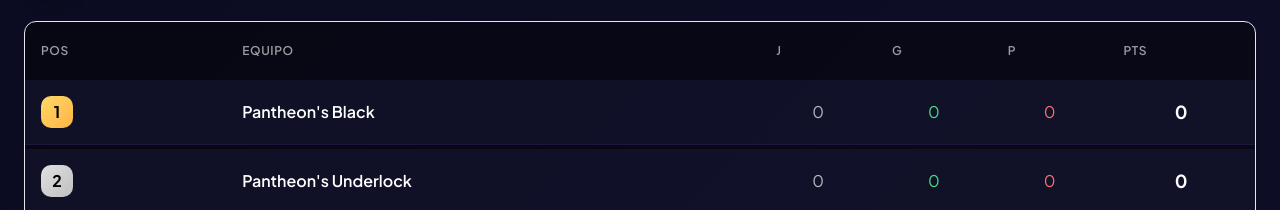
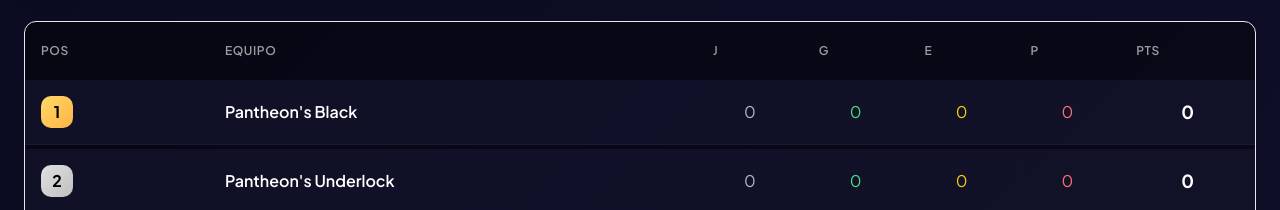
Before and after one commit to juuanmagoya/LigaGlamour, a plain HTML site: page divisions.html in a window 1280 px wide. Shown: the part 742-952 px from the top of the page. Drawn offline with nearby package versions, Linux system fonts and the light colour scheme.

Commit message:
fix: corrigiendo nombres y agregando columna de empates

```diff
--- a/divisions.html
+++ b/divisions.html
@@ -432,6 +432,7 @@
                                         <th>EQUIPO</th>
                                         <th class="text-center">J</th>
                                         <th class="text-center">G</th>
+                                        <th class="text-center">E</th>
                                         <th class="text-center">P</th>
                                         <th class="text-center">PTS</th>
                                     </tr>
@@ -477,6 +478,7 @@
                                         <th>EQUIPO</th>
                                         <th class="text-center">J</th>
                                         <th class="text-center">G</th>
+                                        <th class="text-center">E</th>
                                         <th class="text-center">P</th>
                                         <th class="text-center">PTS</th>
                                     </tr>
@@ -522,6 +524,7 @@
                                         <th>EQUIPO</th>
                                         <th class="text-center">J</th>
                                         <th class="text-center">G</th>
+                                        <th class="text-center">E</th>
                                         <th class="text-center">P</th>
                                         <th class="text-center">PTS</th>
                                     </tr>
@@ -563,6 +566,7 @@
                                         <th>EQUIPO</th>
                                         <th class="text-center">J</th>
                                         <th class="text-center">G</th>
+                                        <th class="text-center">E</th>
                                         <th class="text-center">P</th>
                                         <th class="text-center">PTS</th>
                                     </tr>
--- a/js/div.js
+++ b/js/div.js
@@ -1,64 +1,79 @@
 // Datos para las tablas de divisiones
+// SOLO necesitas actualizar: played, wins, draws, losses
+// Los points se calculan AUTOMÁTICAMENTE
 const divisionsData = {
     first: [
-        { team: "Pantheon's Black", played: 0, wins: 0, losses: 0, points: 0 },
-        { team: "Pantheon's Underlock", played: 0, wins: 0, losses: 0, points: 0 },
-        { team: "Nikabida", played: 0, wins: 0, losses: 0, points: 0 },
-        { team: "Squad Fénix", played: 0, wins: 0, losses: 0, points: 0 },
-        { team: "Fracture Gaming", played: 0, wins: 0, losses: 0, points: 0 },
-        { team: "Fénix Rawr", played: 0, wins: 0, losses: 0, points: 0 },
-        { team: "Night Hunters", played: 0, wins: 0, losses: 0, points: 0 },
-        { team: "Pantheons Pride", played: 0, wins: 0, losses: 0, points: 0 },
-        { team: "Kosmos Khaos", played: 0, wins: 0, losses: 0, points: 0 },
-        { team: "Sector Z", played: 0, wins: 0, losses: 0, points: 0 },
-        { team: "Eleven", played: 0, wins: 0, losses: 0, points: 0 },
-        { team: "Exilium One", played: 0, wins: 0, losses: 0, points: 0 }
+        { team: "Pantheon's Black", played: 0, wins: 0, draws: 0, losses: 0 },
+        { team: "Pantheon's Underlock", played: 0, wins: 0, draws: 0, losses: 0 },
+        { team: "Nikabida", played: 0, wins: 0, draws: 0, losses: 0 },
+        { team: "Squad Fénix", played: 0, wins: 0, draws: 0, losses: 0 },
+        { team: "Fracture Gaming", played: 0, wins: 0, draws: 0, losses: 0 },
+        { team: "Fénix Rawr", played: 0, wins: 0, draws: 0, losses: 0 },
+        { team: "Night Hunters", played: 0, wins: 0, draws: 0, losses: 0 },
+        { team: "Pantheons Pride", played: 0, wins: 0, draws: 0, losses: 0 },
+        { team: "Kosmos Khaos", played: 0, wins: 0, draws: 0, losses: 0 },
+        { team: "Sector Z", played: 0, wins: 0, draws: 0, losses: 0 },
+        { team: "Eleven Starboy", played: 0, wins: 0, draws: 0, losses: 0 },
+        { team: "Exilium One", played: 0, wins: 0, draws: 0, losses: 0 }
     ],
 
     second: [
-        { team: "Night Hunters Rise", played: 0, wins: 0, losses: 0, points: 0 },
-        { team: "Entity7", played: 0, wins: 0, losses: 0, points: 0 },
-        { team: "Fénix Yokai", played: 0, wins: 0, losses: 0, points: 0 },
-        { team: "Pantheons Wrath", played: 0, wins: 0, losses: 0, points: 0 },
-        { team: "Pantheons Eclipse", played: 0, wins: 0, losses: 0, points: 0 },
-        { team: "Exilium Tatsu", played: 0, wins: 0, losses: 0, points: 0 },
-        { team: "Shohoku Stars", played: 0, wins: 0, losses: 0, points: 0 },
-        { team: "WoW Esports", played: 0, wins: 0, losses: 0, points: 0 },
-        { team: "Synergy", played: 0, wins: 0, losses: 0, points: 0 },
-        { team: "King Kao", played: 0, wins: 0, losses: 0, points: 0 },
-        { team: "S2 Showmatch", played: 0, wins: 0, losses: 0, points: 0 },
-        { team: "Agni Kai Esports", played: 0, wins: 0, losses: 0, points: 0 }
+        { team: "Night Hunters Rise", played: 0, wins: 0, draws: 0, losses: 0 },
+        { team: "Entity7", played: 0, wins: 0, draws: 0, losses: 0 },
+        { team: "Fénix Yokai", played: 0, wins: 0, draws: 0, losses: 0 },
+        { team: "Pantheons Wrath", played: 0, wins: 0, draws: 0, losses: 0 },
+        { team: "Pantheons Eclipse", played: 0, wins: 0, draws: 0, losses: 0 },
+        { team: "Exilium Tatsu", played: 0, wins: 0, draws: 0, losses: 0 },
+        { team: "Shohoku Stars", played: 0, wins: 0, draws: 0, losses: 0 },
+        { team: "WoW Esports", played: 0, wins: 0, draws: 0, losses: 0 },
+        { team: "Synergy", played: 0, wins: 0, draws: 0, losses: 0 },
+        { team: "King Kao", played: 0, wins: 0, draws: 0, losses: 0 },
+        { team: "S2 Showmatch", played: 0, wins: 0, draws: 0, losses: 0 },
+        { team: "Agni Kai Esports", played: 0, wins: 0, draws: 0, losses: 0 }
     ],
 
     third: [
-        { team: "Kosmos", played: 0, wins: 0, losses: 0, points: 0 },
-        { team: "Five Furious", played: 0, wins: 0, losses: 0, points: 0 },
-        { team: "Night Hunters Arise", played: 0, wins: 0, losses: 0, points: 0 },
-        { team: "Abyss Of Shadows", played: 0, wins: 0, losses: 0, points: 0 },
-        { team: "Kings Slayers", played: 0, wins: 0, losses: 0, points: 0 },
-        { team: "Exilium Kings", played: 0, wins: 0, losses: 0, points: 0 },
-        { team: "Misty Haze", played: 0, wins: 0, losses: 0, points: 0 },
-        { team: "Mean Girls 2", played: 0, wins: 0, losses: 0, points: 0 },
-        { team: "Kinshi", played: 0, wins: 0, losses: 0, points: 0 },
-        { team: "Beastmode", played: 0, wins: 0, losses: 0, points: 0 },
-        { team: "Nexus Prime", played: 0, wins: 0, losses: 0, points: 0 },
-        { team: "Backtime", played: 0, wins: 0, losses: 0, points: 0 }
+        { team: "Kosmos", played: 0, wins: 0, draws: 0, losses: 0 },
+        { team: "Five Furious", played: 0, wins: 0, draws: 0, losses: 0 },
+        { team: "Night Hunters Arise", played: 0, wins: 0, draws: 0, losses: 0 },
+        { team: "Abyss Of Shadows", played: 0, wins: 0, draws: 0, losses: 0 },
+        { team: "Kings Slayers", played: 0, wins: 0, draws: 0, losses: 0 },
+        { team: "Exilium Kings", played: 0, wins: 0, draws: 0, losses: 0 },
+        { team: "Misty Haze", played: 0, wins: 0, draws: 0, losses: 0 },
+        { team: "Mean Girls 2", played: 0, wins: 0, draws: 0, losses: 0 },
+        { team: "Kinshi", played: 0, wins: 0, draws: 0, losses: 0 },
+        { team: "Beastmode", played: 0, wins: 0, draws: 0, losses: 0 },
+        { team: "Nexus Prime", played: 0, wins: 0, draws: 0, losses: 0 },
+        { team: "Backtime", played: 0, wins: 0, draws: 0, losses: 0 }
     ],
 
     fourth: [
-        { team: "Kosmos Gala", played: 0, wins: 0, losses: 0, points: 0 },
-        { team: "Silent Oportunity", played: 0, wins: 0, losses: 0, points: 0 },
-        { team: "Exilium Reign", played: 0, wins: 0, losses: 0, points: 0 },
-        { team: "White Lions", played: 0, wins: 0, losses: 0, points: 0 },
-        { team: "Harakiri", played: 0, wins: 0, losses: 0, points: 0 },
-        { team: "Temperance Beta", played: 0, wins: 0, losses: 0, points: 0 },
-        { team: "White Lions Fly", played: 0, wins: 0, losses: 0, points: 0 },
-        { team: "KAMYKAZEZ", played: 0, wins: 0, losses: 0, points: 0 },
-        { team: "La alianza", played: 0, wins: 0, losses: 0, points: 0 },
-        { team: "Argentum", played: 0, wins: 0, losses: 0, points: 0 },
-        { team: "M7", played: 0, wins: 0, losses: 0, points: 0 },
+        { team: "Kosmos Gala", played: 0, wins: 0, draws: 0, losses: 0 },
+        { team: "Silent Oportunity", played: 0, wins: 0, draws: 0, losses: 0 },
+        { team: "Exilium Reign", played: 0, wins: 0, draws: 0, losses: 0 },
+        { team: "White Lions", played: 0, wins: 0, draws: 0, losses: 0 },
+        { team: "Harakiri", played: 0, wins: 0, draws: 0, losses: 0 },
+        { team: "Temperance Beta", played: 0, wins: 0, draws: 0, losses: 0 },
+        { team: "White Lions Fly", played: 0, wins: 0, draws: 0, losses: 0 },
+        { team: "KAMYKAZEZ", played: 0, wins: 0, draws: 0, losses: 0 },
+        { team: "La alianza", played: 0, wins: 0, draws: 0, losses: 0 },
+        { team: "Argentum", played: 0, wins: 0, draws: 0, losses: 0 },
+        { team: "M7", played: 0, wins: 0, draws: 0, losses: 0 },
     ]
 };
+
+// Función para calcular puntos automáticamente (3 por victoria, 1 por empate)
+function calculatePoints(team) {
+    return (team.wins * 3) + (team.draws * 1);
+}
+
+// Función para procesar los datos de una división (agrega puntos calculados)
+function processDivisionData(data) {
+    return data.map(team => ({
+        ...team,
+        points: calculatePoints(team)
+    }));
+}
 
 // Función para cargar una tabla de división
 function loadDivisionTable(divisionId, data) {
@@ -71,10 +86,14 @@ function loadDivisionTable(divisionId, data) {
 
     tableBody.innerHTML = '';
 
-    // ORDEN AUTOMÁTICO
-    const sortedData = [...data].sort((a, b) => {
+    // Procesar los datos para calcular puntos automáticamente
+    const processedData = processDivisionData(data);
+
+    // ORDEN AUTOMÁTICO (por puntos, luego wins, luego draws)
+    const sortedData = [...processedData].sort((a, b) => {
         if (b.points !== a.points) return b.points - a.points;
-        return b.wins - a.wins;
+        if (b.wins !== a.wins) return b.wins - a.wins;
+        return b.draws - a.draws;
     });
 
     // Usar DocumentFragment para mejor rendimiento
@@ -156,7 +175,7 @@ function loadDivisionTable(divisionId, data) {
             row.classList.add(rowClass);
         }
 
-        // Usar clases de color estándar de Tailwind (funcionan siempre)
+        // Crear la fila con la nueva columna de empates
         row.innerHTML = `
             <td class="py-3 px-4">
                 <div class="flex items-center">
@@ -168,6 +187,7 @@ function loadDivisionTable(divisionId, data) {
             <td class="py-3 px-4 font-semibold">${team.team}</td>
             <td class="py-3 px-4 text-center text-white/70">${team.played}</td>
             <td class="py-3 px-4 text-center text-green-400">${team.wins}</td>
+            <td class="py-3 px-4 text-center text-yellow-400">${team.draws}</td>
             <td class="py-3 px-4 text-center text-red-400">${team.losses}</td>
             <td class="py-3 px-4 text-center font-bold text-lg text-white">${team.points}</td>
         `;
@@ -267,3 +287,4 @@ document.addEventListener('DOMContentLoaded', function() {
 window.divisionsData = divisionsData;
 window.loadDivisionTable = loadDivisionTable;
 window.switchDivision = switchDivision;
+window.calculatePoints = calculatePoints;
```
